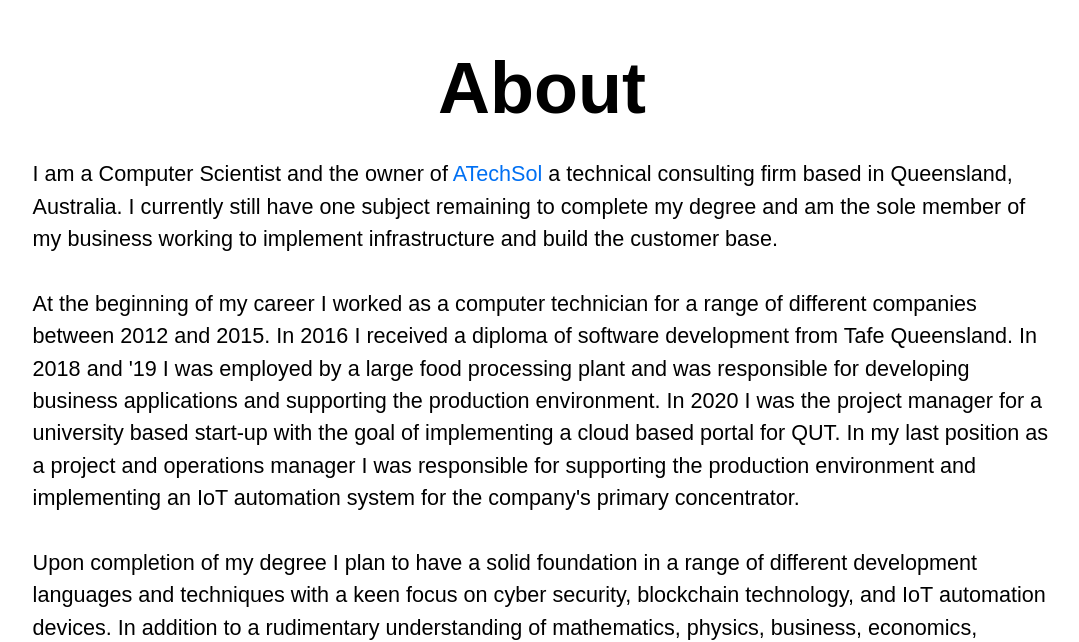
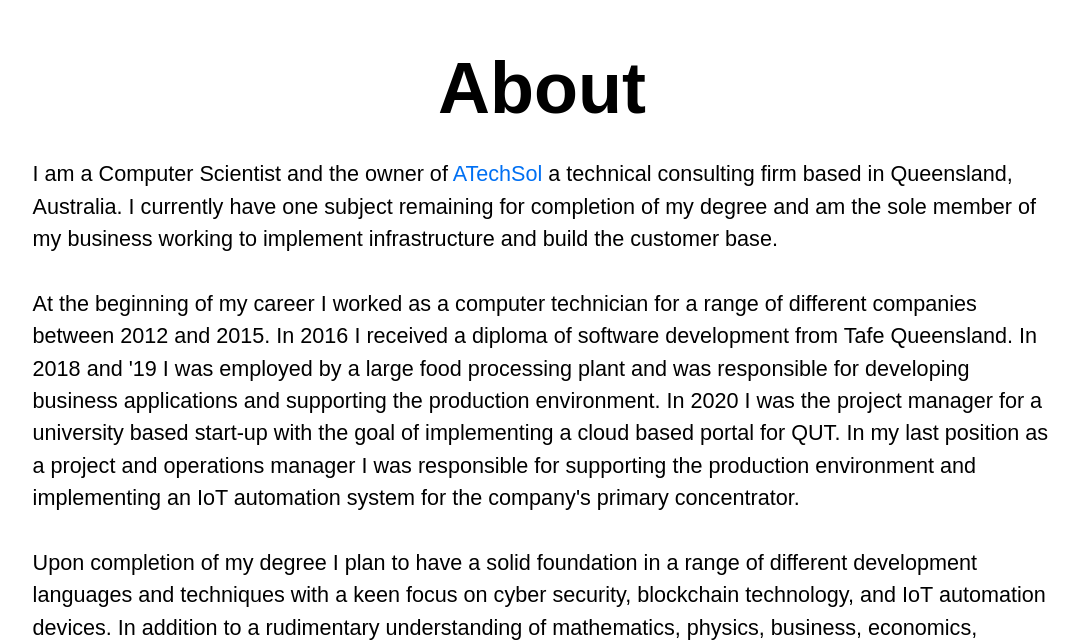
Before and after one commit to lreynolds188/Portfolio, a Next.js app: page /about in a window 1280 px wide. Shown: the part 165-807 px from the top of the page, without its empty margins (98-1177 px from the left). Built offline with nearby package versions, Linux system fonts and the light colour scheme.

Commit message:
Update about.js

```diff
--- a/pages/about.js
+++ b/pages/about.js
@@ -15,7 +15,7 @@ export default function Home() {
         <br />
          <p className={styles.description}>
             I am a Computer Scientist and the owner of <a href="https://atechsol.com.au">ATechSol</a> a technical consulting firm based in Queensland, Australia.
-            I currently still have one subject remaining to complete my degree and am the sole member of my business working to implement infrastructure and build the customer base.
+            I currently have one subject remaining for completion of my degree and am the sole member of my business working to implement infrastructure and build the customer base.
             <br /><br />
             At the beginning of my career I worked as a computer technician for a range of different companies between 2012 and 2015.
             In 2016 I received a diploma of software development from Tafe Queensland. In 2018 and '19 I was employed by a large food
```
